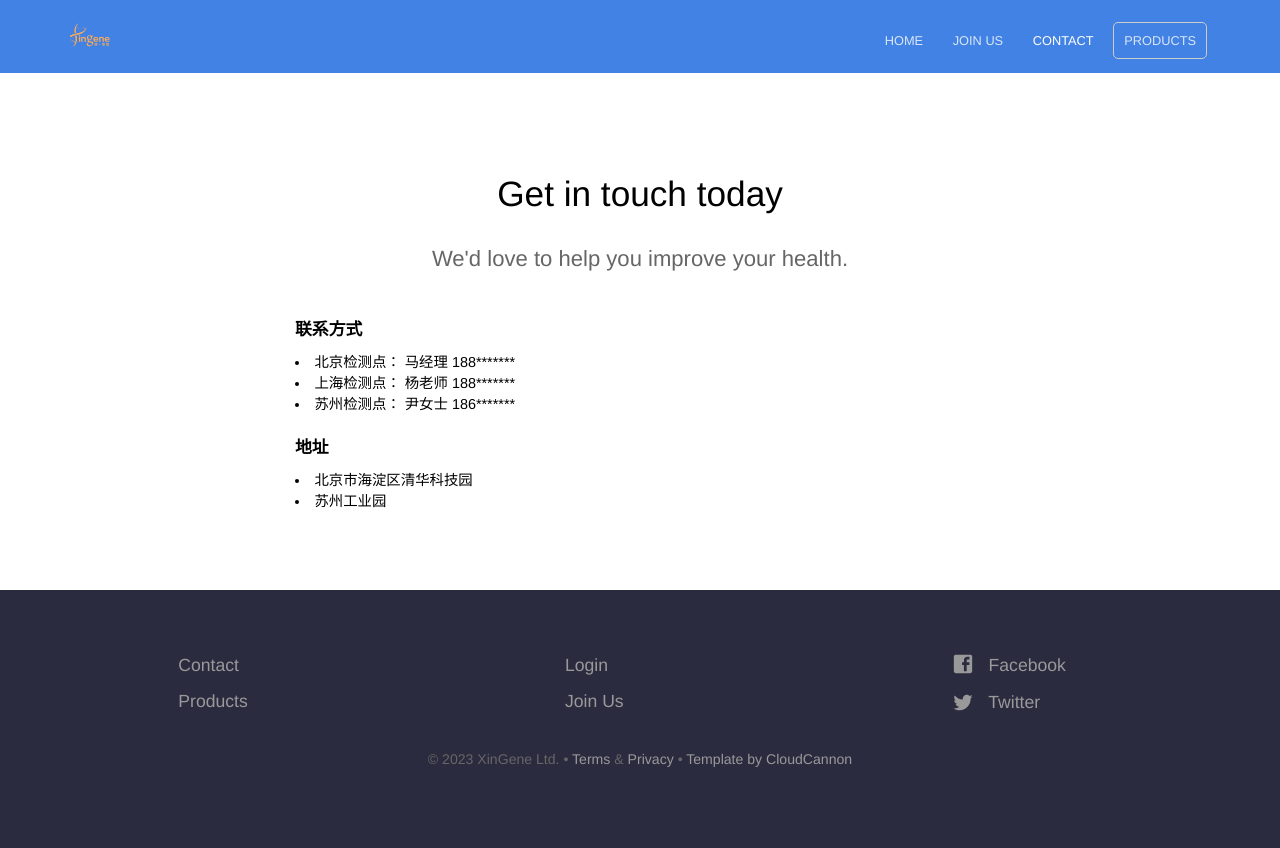
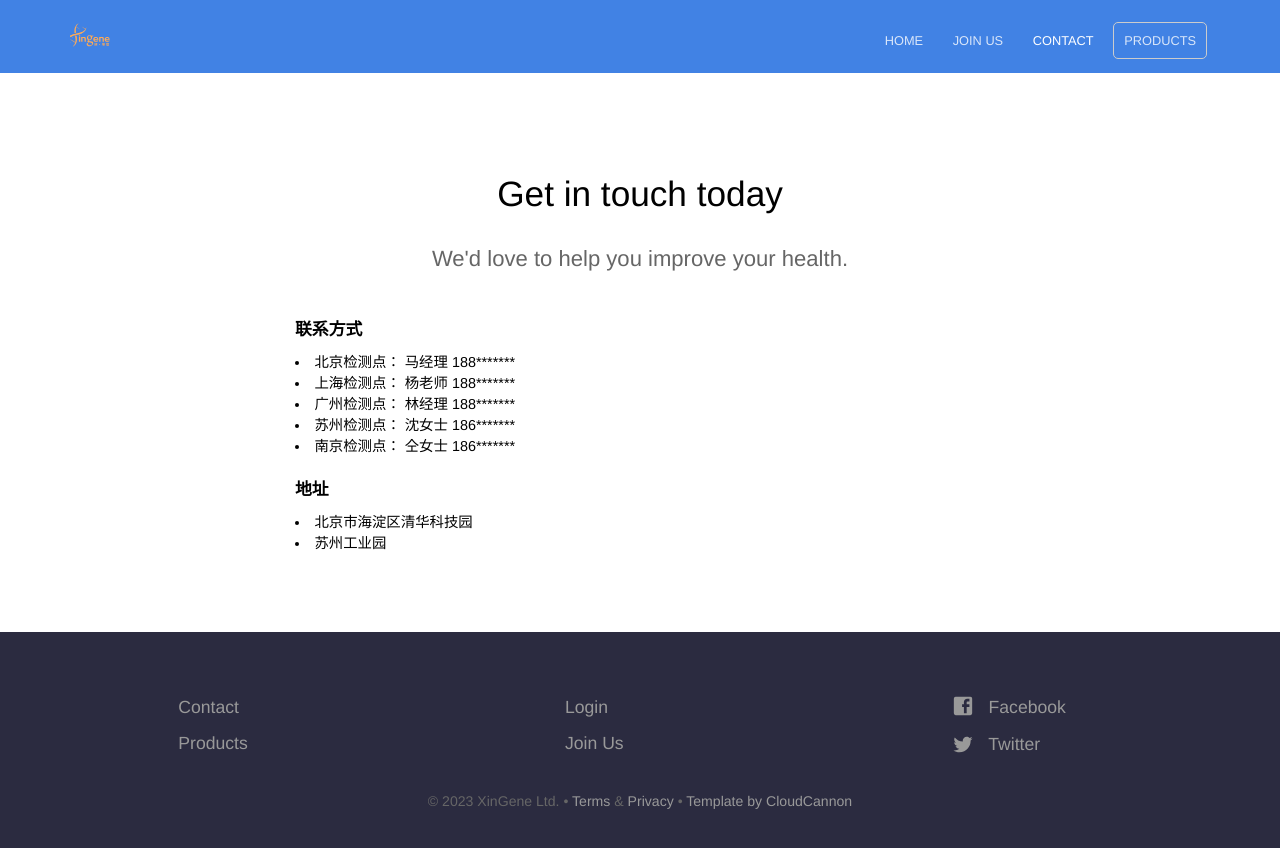
Before and after one commit to lulab/xingene-home, a Jekyll site: the page built from contact.html, in a window 1280 px wide. Shown: the top 848 px of the page. Built offline with Jekyll 4.4.1, drawn with Linux system fonts in a browser that asks for light colours.

Commit message:
Update contact.html

```diff
--- a/contact.html
+++ b/contact.html
@@ -12,8 +12,9 @@ description: We'd love to help you improve your health.
 		<p>
     <li>北京检测点：  马经理 188*******</li>
     <li>上海检测点：  杨老师 188*******</li>
-    <li>苏州检测点：  尹女士 186*******</li>
-
+    <li>广州检测点：  林经理 188*******</li>
+    <li>苏州检测点：  沈女士 186*******</li>
+    <li>南京检测点：  仝女士 186*******</li>
     </p>
 
     <h3 class="editable">地址</h3>
```
